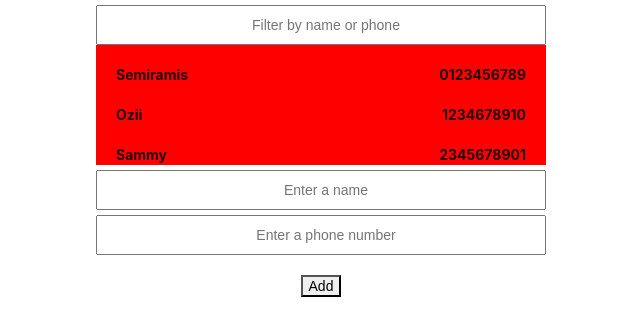
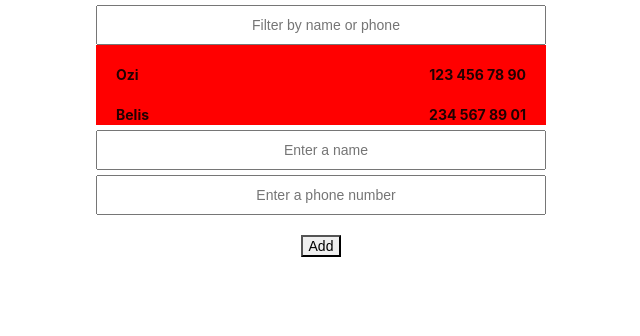
Before and after one commit to OzanMertKaraca/ReactJs-1, a React (Create React App) app: page / in a window 1280 px wide. Shown: the top 336 px of the page, without its empty margins (319-959 px from the left). Built offline with nearby package versions, Linux system fonts and the light colour scheme.

Commit message:
Uygulama:1.1 State ile yapılan işlemler.

```diff
--- a/src/App.js
+++ b/src/App.js
@@ -1,12 +1,30 @@
-import React from 'react';
+import React, {Component} from 'react';
 import './App.css';
 import Contacts from "./Contacts";
 
-function App(){
-    return (
-        <div className="App">
-       <Contacts />
-        </div>
-    );
+class App extends Component {
+
+    state={
+        contacts:[
+            {
+            name:'Ozi',
+            phone:'123 456 78 90'
+            } ,
+            {
+                name:'Belis',
+                phone:'234 567 89 01'
+            }
+
+
+        ]
+    };
+    render() {
+        return (
+            <div className="App">
+                <Contacts contacts={this.state.contacts}/>
+            </div>
+        )
+    }
 }
+
 export default App;
--- a/src/Contacts.js
+++ b/src/Contacts.js
@@ -6,7 +6,7 @@ class Contacts extends Component {
     render() {
         return(
             <div>
-                <List/>
+                <List contacts={this.props.contacts}/>
                 <Form/>
             </div>
         )
--- a/src/List.js
+++ b/src/List.js
@@ -1,24 +1,30 @@
 import React , {Component} from 'react';
 import './List.css';
+//import contacts from "./Contacts";
+import PropTypes from    "prop-types";
 
 class List extends Component {
+    static propTypes=
+        {
+          contacts:PropTypes.array.isRequired
+        };
     render(){
         return(
             <div className={"listarea"}>
                 <input type="filter" id="filter" placeholder={"Filter by name or phone"}/>
                 <ul className={"list"}>
-                    <li>
-                        <span className={"name"}> Semiramis</span>
-                        <span className={"phone"}>0123456789</span>
-                    </li>
-                    <li>
-                        <span className={"name"}> Ozii</span>
-                        <span className={"phone"}>1234678910</span>
-                    </li>
-                    <li>
-                        <span className={"name"}> Sammy</span>
-                        <span className={"phone"}>2345678901</span>
-                    </li>
+                    {
+                        this.props.contacts.map(contact =>
+                            <li key={contact.phone}>
+                                <span className={"name"}>{contact.name}</span>
+                                <span className={"phone"}>{contact.phone}</span>
+                            </li>
+
+
+
+                        )
+                    }
+
                 </ul>
 
             </div>
```
